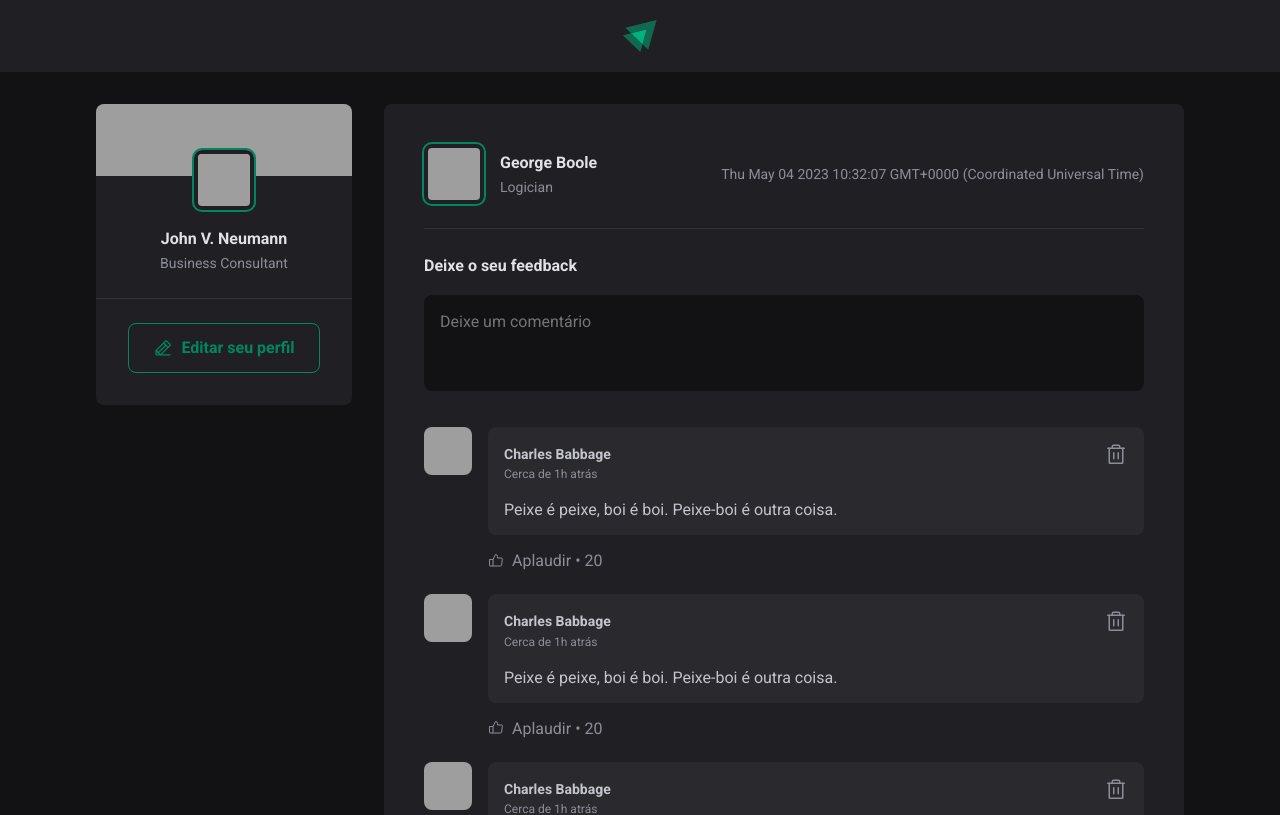
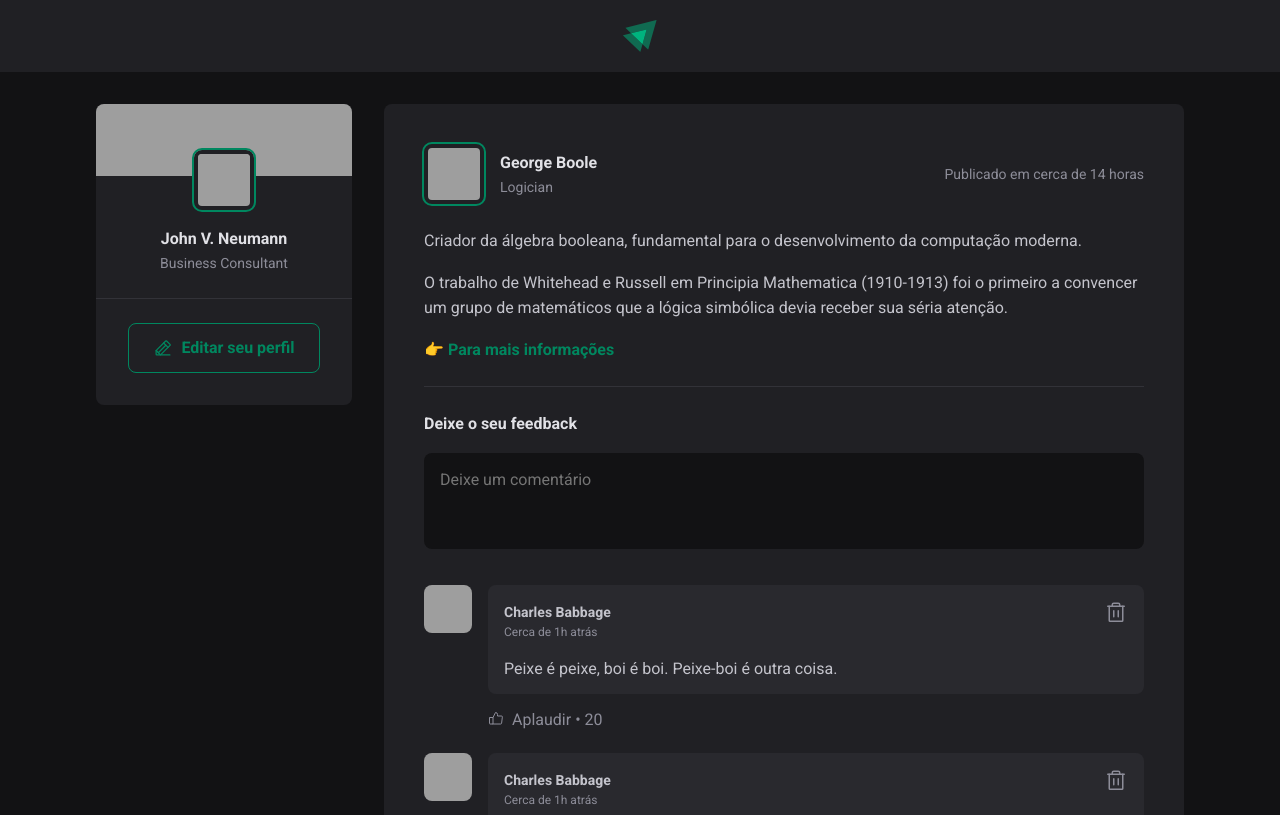
Before and after one commit to fabriciosouzza/feedapp-rocketseat, a React (Vite) app: page / in a window 1280 px wide. Shown: the top 815 px of the page. Built offline with nearby package versions, Linux system fonts and the light colour scheme; grey boxes are pictures that could not be loaded.

Commit message:
feat(post): config date format and add content structure

```diff
--- a/package.json
+++ b/package.json
@@ -10,6 +10,7 @@
     "preview": "vite preview"
   },
   "dependencies": {
+    "date-fns": "^2.30.0",
     "phosphor-react": "^1.4.1",
     "react": "^18.2.0",
     "react-dom": "^18.2.0"
--- a/src/App.jsx
+++ b/src/App.jsx
@@ -17,7 +17,7 @@ const posts = [
     content: [
       {type: 'paragraph', content: 'Criador da álgebra booleana, fundamental para o desenvolvimento da computação moderna.'},
       {type: 'paragraph', content: 'O trabalho de Whitehead e Russell em Principia Mathematica (1910-1913) foi o primeiro a convencer um grupo de matemáticos que a lógica simbólica devia receber sua séria atenção.'},
-      {type: 'link', content: '<a href="https://pt.wikipedia.org/wiki/George_Boole" target= "_blank">👉 Para mais informações</a>'}
+      {type: 'link', content: '👉 Para mais informações', taghref: 'https://pt.wikipedia.org/wiki/George_Boole', tagtarget: '_blank'}
     ],
     publishedAt: new Date('2023-05-04 10:32:07')
   },
@@ -30,7 +30,7 @@ const posts = [
     },
     content: [
       {type: 'paragraph', content: 'Charles Babbage é mais conhecido e, de certa forma, referenciado como o inventor que projetou o primeiro computador de uso geral, utilizando apenas partes mecânicas, a máquina analítica.'},
-      {type: 'link', content: '<a href="#">👉 jane.design/doctorcare</a>'}
+      {type: 'link', content: '👉 Para mais informações', taghref: 'https://pt.wikipedia.org/wiki/Charles_Babbage', tagtarget: '_blank'}
     ],
     publishedAt: new Date('2023-05-05 22:43:15')
   }
--- a/src/components/Post.jsx
+++ b/src/components/Post.jsx
@@ -1,8 +1,13 @@
+import { format, formatDistanceToNow } from 'date-fns'
+import ptBR from 'date-fns/locale/pt-BR'
 import { Comment } from './Comment';
 import { Avatar } from './Avatar';
 import styles from './Post.module.css';
 
 export function Post (props) {
+    const publishedAtDateFormatted = format(props.publishedAt, "d 'de' LLLL 'às' HH:mm'h'", {locale: ptBR})
+    const publishedDateRelativeToNow = formatDistanceToNow(props.publishedAt, {locale: ptBR, addSuffix: true})
+
     return (
         <article className={styles.post}>
             <header>
@@ -17,11 +22,20 @@ export function Post (props) {
 
                 </div>
 
-                <time title='05 de Maio às 09:45h' dateTime="2023-05-11 09:45:17">{props.publishedAt.toString()}</time>
+                <time title={publishedAtDateFormatted} dateTime={props.publishedAt.toISOString()}>
+                    Publicado {publishedDateRelativeToNow}
+                </time>
             </header>
 
             <div className={styles.content}>
-
+               {props.content.map(line => {
+                    if (line.type == 'paragraph') {
+                        return <p>{line.content}</p>;
+                    } else if (line.type == 'link') {
+                            return <p><a href={line.taghref} target={line.tagtarget}>{line.content}</a></p>;
+                        }
+                    }
+                )}
             </div>
 
             <form className={styles.commentForm}>
```
Also changed, not shown: 1 other file (tests, documents, lock files or other folders).
